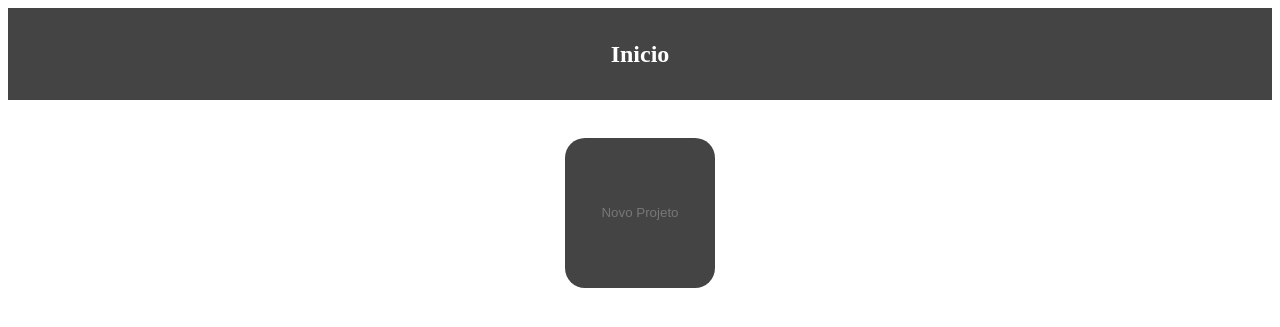
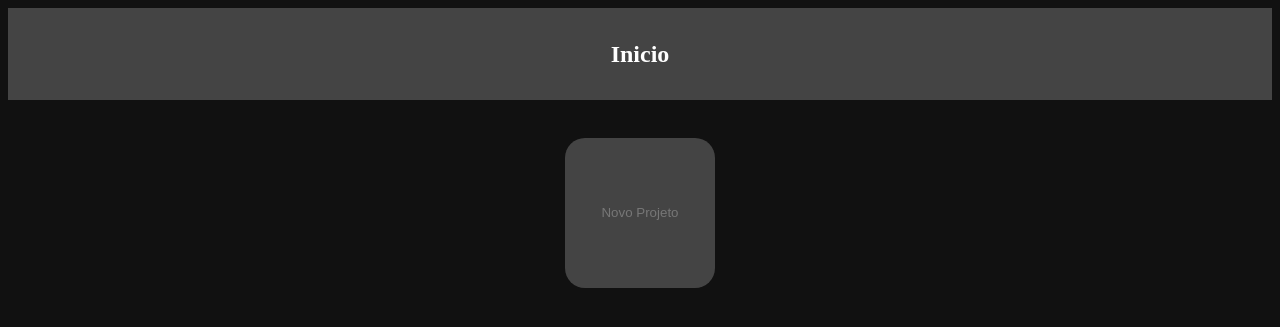
Before and after one commit to DevFelipePorto/Pixel-Piece-editor, a PHP site: page /inicio.html in a window 1280 px wide. Shown: the top 327 px of the page. Run offline with PHP 8.4, Linux system fonts and the light colour scheme.

Commit message:
Update estilo.css

```diff
--- a/estilo.css
+++ b/estilo.css
@@ -1,5 +1,5 @@
 body{
-    background-color: transparent;
+    background-color: #111;
 }
 iframe{
     border: 0;
```
